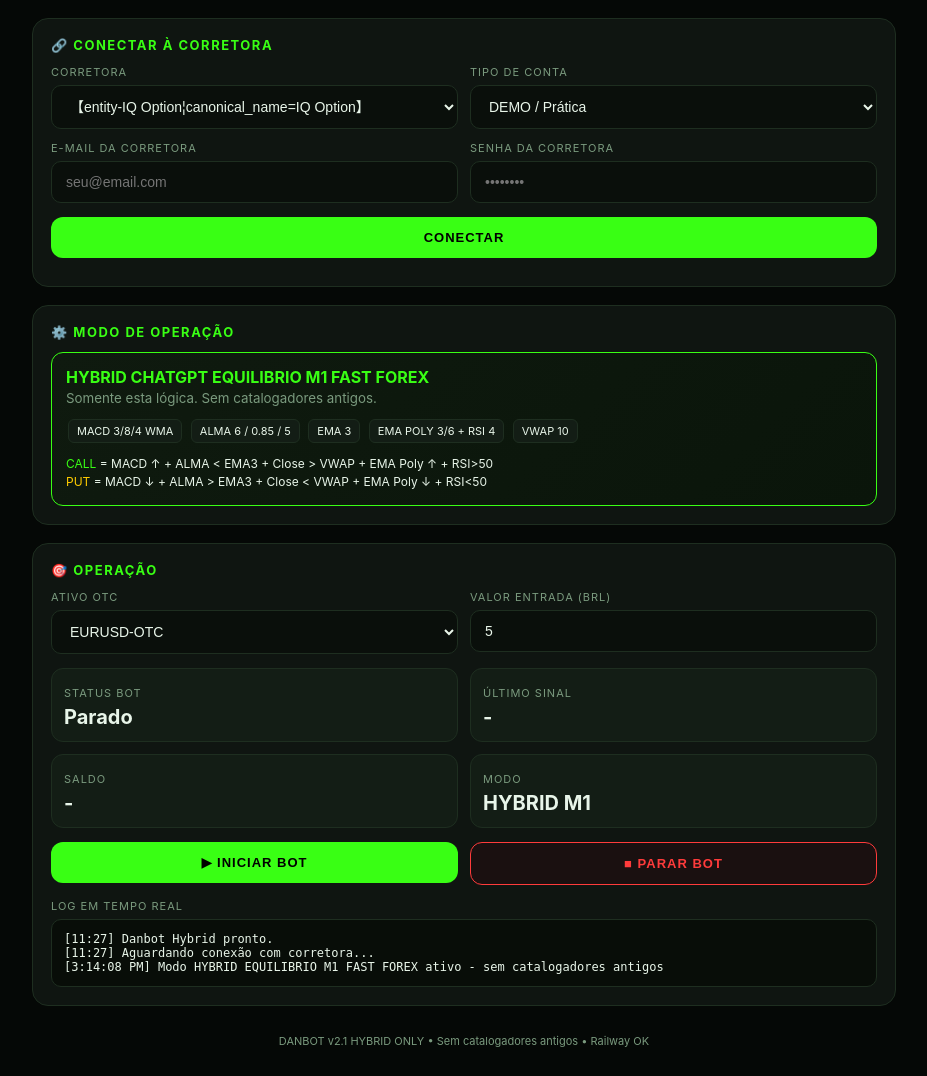
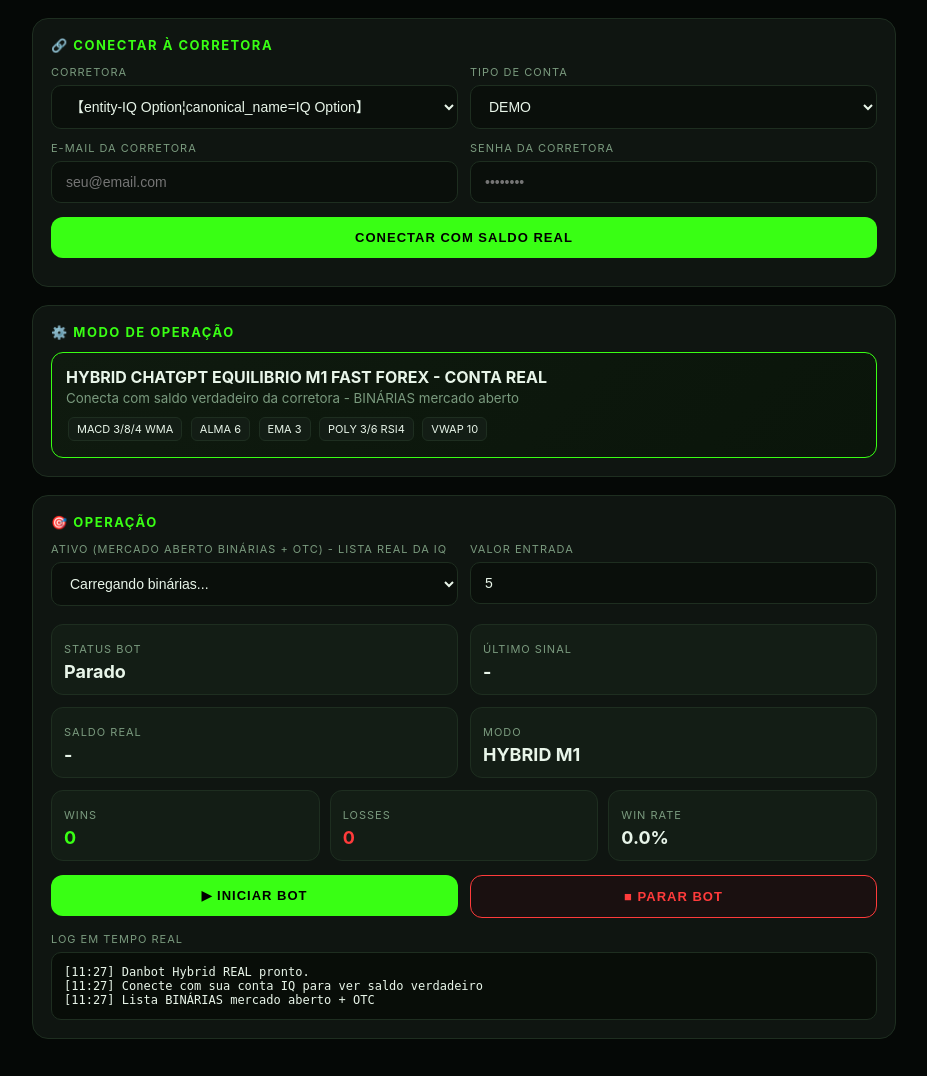
Before and after one commit to daniloadalto/danbot, a Flask app: page / in a window 1280 px wide. Shown: the part 62-1138 px from the top of the page, without its empty margins (176-1103 px from the left). After the commit the page ends 1101 px from the top, so only its background shows below. Run offline with Flask 3, Linux system fonts and the light colour scheme; data that the repository does not hold is empty.

Commit message:
Update dashboard.html

```diff
--- a/templates/dashboard.html
+++ b/templates/dashboard.html
@@ -3,11 +3,11 @@
 <head>
 <meta charset="UTF-8">
 <meta name="viewport" content="width=device-width, initial-scale=1.0">
-<title>DANBOT PRO - HYBRID EQUILIBRIO M1</title>
+<title>DANBOT PRO - HYBRID REAL</title>
 <style>
 :root{--bg:#050806;--card:#0f1511;--card2:#131d15;--green:#39FF14;--green2:#2ecc0f;--red:#ff3b3b;--yellow:#ffcc00;--text:#e8f5e9;--muted:#7a9a7e;--border:#1e2e20;}
 *{box-sizing:border-box;margin:0;padding:0}
-body{background:var(--bg);color:var(--text);font-family:Inter,Segoe UI,system-ui,sans-serif;min-height:100vh}
+body{background:var(--bg);color:var(--text);font-family:Inter,Segoe UI,sans-serif;min-height:100vh}
 header{background:var(--card);border-bottom:1px solid var(--border);padding:14px 18px;display:flex;justify-content:space-between;align-items:center;position:sticky;top:0;z-index:10}
 .logo{font-weight:900;letter-spacing:1px;font-size:20px}
 .logo span{color:var(--green)}
@@ -27,18 +27,17 @@
 .btn-red{background:#1a1010;border:1px solid var(--red);color:var(--red);width:100%}
 .btn-red:hover{background:var(--red);color:#fff}
 .btn-outline{background:transparent;border:1px solid var(--border);color:var(--muted);width:100%}
-.status{display:flex;gap:8px;align-items:center;font-size:13px}
-.dot{width:10px;height:10px;border-radius:50%;background:var(--muted)}
-.dot.on{background:var(--green);box-shadow:0 0 10px var(--green)}
 .grid2{display:grid;grid-template-columns:1fr 1fr;gap:12px}
 @media(max-width:600px){.grid2{grid-template-columns:1fr}}
 .kpi{background:var(--card2);border:1px solid var(--border);border-radius:12px;padding:12px}
-.kpi b{font-size:20px;display:block;margin-top:4px}
+.kpi b{font-size:18px;display:block;margin-top:4px}
 .kpi small{color:var(--muted);font-size:11px;letter-spacing:1px;text-transform:uppercase}
-.log{font-family:ui-monospace,monospace;font-size:12px;background:#080d08;border:1px solid var(--border);border-radius:10px;padding:12px;max-height:240px;overflow:auto;white-space:pre-wrap}
+.log{font-family:ui-monospace,monospace;font-size:12px;background:#080d08;border:1px solid var(--border);border-radius:10px;padding:12px;max-height:260px;overflow:auto;white-space:pre-wrap}
 .mode-box{background:linear-gradient(135deg,#0f1a0f,#0a150a);border:1px solid var(--green);border-radius:12px;padding:14px}
-.mode-box b{color:var(--green)}
 .pill{display:inline-block;background:var(--card2);border:1px solid var(--border);padding:4px 8px;border-radius:6px;font-size:11px;margin:2px}
+.placar{display:grid;grid-template-columns:1fr 1fr 1fr;gap:10px;margin-top:12px}
+.placar .kpi b.win{color:var(--green)}
+.placar .kpi b.loss{color:var(--red)}
 </style>
 </head>
 <body>
@@ -52,61 +51,59 @@
 
 <div class="container">
 
-<!-- CONEXÃO -->
-<div class="card">
+<div class="card" id="brokerCard">
 <h2>🔗 Conectar à Corretora</h2>
-<div id="brokerPanel">
 <div class="grid2">
 <div><label>Corretora</label><select id="broker"><option>【entity-IQ Option¦canonical_name=IQ Option】</option></select></div>
-<div><label>Tipo de Conta</label><select id="accountType"><option value="PRACTICE">DEMO / Prática</option><option value="REAL">REAL</option></select></div>
+<div><label>Tipo de Conta</label><select id="accountType"><option value="PRACTICE">DEMO</option><option value="REAL">REAL</option></select></div>
 </div>
 <div class="row" style="margin-top:12px">
 <div class="col"><label>E-mail da Corretora</label><input id="brokerEmail" placeholder="seu@email.com"></div>
 <div class="col"><label>Senha da Corretora</label><input id="brokerPass" type="password" placeholder="••••••••"></div>
 </div>
-<button class="btn btn-green" style="margin-top:14px" onclick="connectBroker()">Conectar</button>
+<button class="btn btn-green" style="margin-top:14px" onclick="connectBroker()">Conectar com saldo REAL</button>
 <div id="brokerMsg" style="margin-top:10px;font-size:13px;color:var(--muted)"></div>
 </div>
-</div>
 
-<!-- MODO DE OPERAÇÃO - SIMPLES -->
 <div class="card">
 <h2>⚙️ Modo de Operação</h2>
 <div class="mode-box">
-<b>HYBRID CHATGPT EQUILIBRIO M1 FAST FOREX</b><br>
-<small style="color:var(--muted)">Somente esta lógica. Sem catalogadores antigos.</small>
-<div style="margin-top:10px">
+<b>HYBRID CHATGPT EQUILIBRIO M1 FAST FOREX - CONTA REAL</b><br>
+<small style="color:var(--muted)">Conecta com saldo verdadeiro da corretora - BINÁRIAS mercado aberto</small>
+<div style="margin-top:8px">
 <span class="pill">MACD 3/8/4 WMA</span>
-<span class="pill">ALMA 6 / 0.85 / 5</span>
+<span class="pill">ALMA 6</span>
 <span class="pill">EMA 3</span>
-<span class="pill">EMA POLY 3/6 + RSI 4</span>
+<span class="pill">POLY 3/6 RSI4</span>
 <span class="pill">VWAP 10</span>
-</div>
-<div style="margin-top:10px;font-size:12px;line-height:1.5">
-<span style="color:var(--green)">CALL</span> = MACD ↑ + ALMA < EMA3 + Close > VWAP + EMA Poly ↑ + RSI>50<br>
-<span style="color:var(--yellow)">PUT</span> = MACD ↓ + ALMA > EMA3 + Close < VWAP + EMA Poly ↓ + RSI<50
 </div>
 </div>
 </div>
 
-<!-- OPERAÇÃO -->
 <div class="card">
 <h2>🎯 Operação</h2>
 <div class="grid2">
-<div><label>Ativo OTC</label>
-<select id="asset">
-<option>EURUSD-OTC</option><option>GBPUSD-OTC</option><option>USDJPY-OTC</option><option>AUDUSD-OTC</option>
-<option>EURJPY-OTC</option><option>GBPJPY-OTC</option><option>BTCUSD-OTC</option><option>ETHUSD-OTC</option>
+<div><label>Ativo (Mercado Aberto BINÁRIAS + OTC) - Lista REAL da IQ</label>
+<select id="asset" onchange="onAssetChange()">
+<optgroup label="BINÁRIAS - Mercado Aberto" id="groupBinary"><option>Carregando binárias...</option></optgroup>
+<optgroup label="OTC - Fim de semana" id="groupOtc"><option>Carregando OTC...</option></optgroup>
 </select>
+<small id="assetStatus" style="color:var(--muted);font-size:11px;margin-top:4px;display:block"></small>
 </div>
-<div><label>Valor Entrada (BRL)</label><input id="amount" type="number" value="5" min="1"></div>
+<div><label>Valor Entrada</label><input id="amount" type="number" value="5" min="1"></div>
 </div>
 
 <div class="grid2" style="margin-top:14px">
 <div class="kpi"><small>Status Bot</small><b id="botStatus">Parado</b></div>
 <div class="kpi"><small>Último Sinal</small><b id="lastSignal">-</b></div>
-<div class="kpi"><small>Saldo</small><b id="balance">-</b></div>
+<div class="kpi"><small>Saldo REAL</small><b id="balance">-</b></div>
 <div class="kpi"><small>Modo</small><b>HYBRID M1</b></div>
+</div>
+
+<div class="placar">
+<div class="kpi"><small>Wins</small><b id="wins" class="win">0</b></div>
+<div class="kpi"><small>Losses</small><b id="losses" class="loss">0</b></div>
+<div class="kpi"><small>Win Rate</small><b id="winrate">0%</b></div>
 </div>
 
 <div class="row" style="margin-top:14px">
@@ -116,17 +113,15 @@
 
 <div style="margin-top:14px">
 <label>Log em tempo real</label>
-<div id="log" class="log">[11:27] Danbot Hybrid pronto.
-[11:27] Aguardando conexão com corretora...</div>
+<div id="log" class="log">[11:27] Danbot Hybrid REAL pronto.
+[11:27] Conecte com sua conta IQ para ver saldo verdadeiro
+[11:27] Lista BINÁRIAS mercado aberto + OTC</div>
 </div>
 </div>
-
-<div style="text-align:center;color:var(--muted);font-size:11px;padding:10px">DANBOT v2.1 HYBRID ONLY • Sem catalogadores antigos • Railway OK</div>
 
 </div>
 
 <script>
-const API = '';
 let token = localStorage.getItem('danbot_token')||'';
 function headers(){ return {'Content-Type':'application/json','Authorization':'Bearer '+token}; }
 function log(msg){ const el=document.getElementById('log'); el.textContent += '\n['+new Date().toLocaleTimeString()+'] '+msg; el.scrollTop=el.scrollHeight; }
@@ -136,8 +131,58 @@
   const r=await fetch('/api/broker/status',{headers:headers()});
   const j=await r.json();
   const badge=document.getElementById('connBadge');
-  if(j.connected){ badge.textContent='Conectado • '+ (j.balance||''); badge.classList.add('on'); document.getElementById('balance').textContent=j.balance||'10,000.00'; }
-  else{ badge.textContent='Desconectado'; badge.classList.remove('on'); }
+  if(j.connected){
+   let bal = j.balance;
+   let balTxt = (typeof bal==='number'? bal.toFixed(2) : bal) || '-';
+   badge.textContent='Conectado • R$ '+balTxt; badge.classList.add('on');
+   document.getElementById('balance').textContent=balTxt+' ('+(j.account_type||'')+')';
+   document.getElementById('brokerCard').style.display='none';
+   loadAssets();
+   log('✅ Conectado conta REAL - Saldo verdadeiro: '+balTxt);
+  } else {
+   badge.textContent='Desconectado'; badge.classList.remove('on');
+   document.getElementById('brokerCard').style.display='block';
+  }
+ }catch(e){}
+}
+
+async function loadAssets(){
+ try{
+  const r=await fetch('/api/bot/assets',{headers:headers()});
+  const j=await r.json();
+  const gBin=document.getElementById('groupBinary');
+  const gOtc=document.getElementById('groupOtc');
+  gBin.innerHTML=''; gOtc.innerHTML='';
+  (j.binary||[]).forEach(a=>{
+   const opt=document.createElement('option'); opt.value=a; opt.textContent=a+' (BINÁRIA)'; gBin.appendChild(opt);
+  });
+  (j.otc||[]).forEach(a=>{
+   const opt=document.createElement('option'); opt.value=a; opt.textContent=a; gOtc.appendChild(opt);
+  });
+  if(j.binary && j.binary.length>0){
+   document.getElementById('assetStatus').textContent='✅ '+j.binary.length+' binárias abertas + '+ (j.otc?.length||0) +' OTC - Entrada via Binárias';
+  }
+  const sel=document.getElementById('asset');
+  if(j.selected) sel.value=j.selected;
+  else if(j.binary && j.binary.length>0) sel.value=j.binary[0];
+ }catch(e){ console.log(e); }
+}
+
+function onAssetChange(){
+ const asset=document.getElementById('asset').value;
+ const isOtc = asset.includes('OTC');
+ document.getElementById('assetStatus').textContent = isOtc ? '⚠️ '+asset+' é OTC (fim de semana)' : '✅ '+asset+' é BINÁRIA mercado aberto - entrada via Binárias';
+ localStorage.setItem('danbot_asset', asset);
+}
+
+async function loadPlacar(){
+ try{
+  const r=await fetch('/api/bot/placar',{headers:headers()});
+  const j=await r.json();
+  document.getElementById('wins').textContent=j.wins||0;
+  document.getElementById('losses').textContent=j.losses||0;
+  document.getElementById('winrate').textContent=(j.win_rate||0).toFixed(1)+'%';
+  if(j.balance) document.getElementById('balance').textContent=j.balance.toFixed? j.balance.toFixed(2) : j.balance;
  }catch(e){}
 }
 
@@ -147,20 +192,22 @@
  const broker=document.getElementById('broker').value;
  const accountType=document.getElementById('accountType').value;
  if(!email||!pass){ alert('Preencha e-mail e senha'); return; }
- document.getElementById('brokerMsg').textContent='Conectando...';
+ document.getElementById('brokerMsg').textContent='Conectando com conta REAL...';
  try{
   const r=await fetch('/api/broker/connect',{method:'POST',headers:headers(),body:JSON.stringify({broker,email,password:pass,account_type:accountType})});
   const j=await r.json();
-  if(!j.ok){ document.getElementById('brokerMsg').textContent='Erro: '+(j.error||'falha'); return; }
-  document.getElementById('brokerMsg').textContent=j.message||'Conectando...';
+  if(!j.ok){ document.getElementById('brokerMsg').textContent='Erro: '+(j.error||'falha'); log('Erro conexao: '+(j.error||'')); return; }
   let tries=0;
   const iv=setInterval(async()=>{
    tries++;
    const pr=await fetch('/api/broker/connect/poll',{headers:headers()});
    const pj=await pr.json();
-   if(pj.status==='connected'){ clearInterval(iv); document.getElementById('brokerMsg').textContent='✅ Conectado!'; checkBroker(); log('Corretora conectada: '+broker); }
-   else if(pj.status==='error'){ clearInterval(iv); document.getElementById('brokerMsg').textContent='❌ '+(pj.error||'erro'); }
-   if(tries>30) clearInterval(iv);
+   if(pj.status==='connected'){
+    clearInterval(iv); document.getElementById('brokerMsg').textContent='✅ Conectado! Saldo REAL: '+(pj.balance||''); checkBroker(); loadPlacar(); log('Corretora REAL conectada - Saldo: '+ (pj.balance||''));
+   } else if(pj.status==='error'){
+    clearInterval(iv); document.getElementById('brokerMsg').textContent='❌ '+(pj.error||'erro login - verifique e-mail/senha'); log('Erro login: '+(pj.error||''));
+   }
+   if(tries>40){ clearInterval(iv); document.getElementById('brokerMsg').textContent='Timeout - verifique credenciais'; }
   },2000);
  }catch(e){ document.getElementById('brokerMsg').textContent='Erro: '+e.message; }
 }
@@ -177,35 +224,30 @@
 
 async function startBot(){
  const asset=document.getElementById('asset').value;
- try{
-  const r=await fetch('/api/bot/start',{method:'POST',headers:headers(),body:JSON.stringify({asset})});
-  const j=await r.json();
-  if(j.ok){ log('Bot iniciado em '+asset+' - Modo HYBRID'); botStatus(); }
-  else log('Erro ao iniciar: '+(j.error||''));
- }catch(e){ log('Erro: '+e.message); }
+ const r=await fetch('/api/bot/start',{method:'POST',headers:headers(),body:JSON.stringify({asset})});
+ const j=await r.json();
+ if(j.ok){ log('Bot iniciado em '+asset+' - HYBRID REAL BINÁRIAS'); botStatus(); }
 }
 
 async function stopBot(){
- try{
-  await fetch('/api/bot/stop',{method:'POST',headers:headers()});
-  log('Bot parado'); botStatus();
- }catch(e){}
+ await fetch('/api/bot/stop',{method:'POST',headers:headers()});
+ log('Bot parado'); botStatus();
 }
 
 async function scan(){
  try{
   const asset=document.getElementById('asset').value;
+  if(!asset || asset.includes('Carregando')) return;
   const r=await fetch('/api/scan?asset='+asset,{headers:headers()});
   const j=await r.json();
-  if(j.sinal){ document.getElementById('lastSignal').textContent=j.sinal+' @ '+new Date().toLocaleTimeString(); log('SINAL '+j.sinal+' | RSI:'+ (j.debug?.rsi?.toFixed(1)||'-') +' VWAP:'+ (j.debug?.vwap?.toFixed(4)||'-') +' MACD:'+ (j.debug?.macd_b1?.toFixed(4)||'-')); }
+  if(j.sinal){ document.getElementById('lastSignal').textContent=j.sinal+' @ '+new Date().toLocaleTimeString(); log('SINAL '+j.sinal+' | RSI:'+ (j.debug?.rsi?.toFixed(1)||'-') +' VWAP:'+ (j.debug?.vwap?.toFixed(4)||'-')); loadPlacar(); }
  }catch(e){}
 }
 
 function logout(){ localStorage.removeItem('danbot_token'); location.href='/'; }
 
-setInterval(()=>{ checkBroker(); botStatus(); scan(); }, 5000);
-checkBroker(); botStatus();
-log('Modo HYBRID EQUILIBRIO M1 FAST FOREX ativo - sem catalogadores antigos');
+setInterval(()=>{ checkBroker(); botStatus(); loadPlacar(); scan(); }, 5000);
+checkBroker(); botStatus(); loadPlacar();
 </script>
 </body>
-                                                                              </html>
+</html>
```
